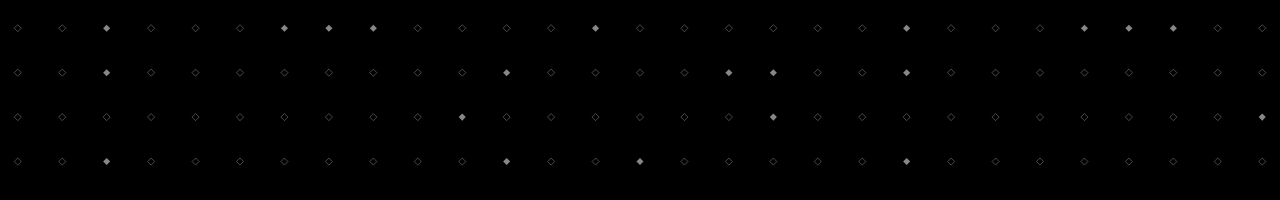
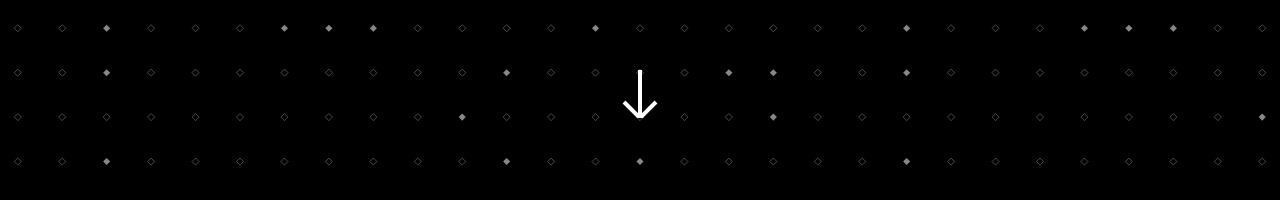
Before and after one commit to Lmx154/portfolio, a React (Vite) app: page / in a window 1280 px wide. Shown: the part 594-794 px from the top of the page. Built offline with nearby package versions, Linux system fonts and the light colour scheme.

Commit message:
made arrow larger

```diff
--- a/src/index.css
+++ b/src/index.css
@@ -74,7 +74,7 @@ nav {
 
 .arrow-container {
   position: absolute;
-  bottom: 20px;
+  bottom: 100px; /* Adjust this value to move the arrow further above the bottom */
   left: 50%;
   transform: translateX(-50%);
 }
@@ -83,14 +83,18 @@ nav {
   width: 24px;
   height: 24px;
   stroke: white; /* Change arrow color to white */
+  transform: scale(2, 2);
+  transform-origin: center;
 }
 
 .arrow-shaft {
-  animation: drawShaft 2s ease-in-out infinite;
+  animation: drawShaft 2s ease-in-out 1 forwards;
+  vector-effect: non-scaling-stroke;
 }
 
 .arrow-head {
-  animation: drawHead 2s ease-in-out infinite;
+  animation: drawHead 2s ease-in-out 1 forwards;
+  vector-effect: non-scaling-stroke;
 }
 
 @keyframes drawShaft {
```
